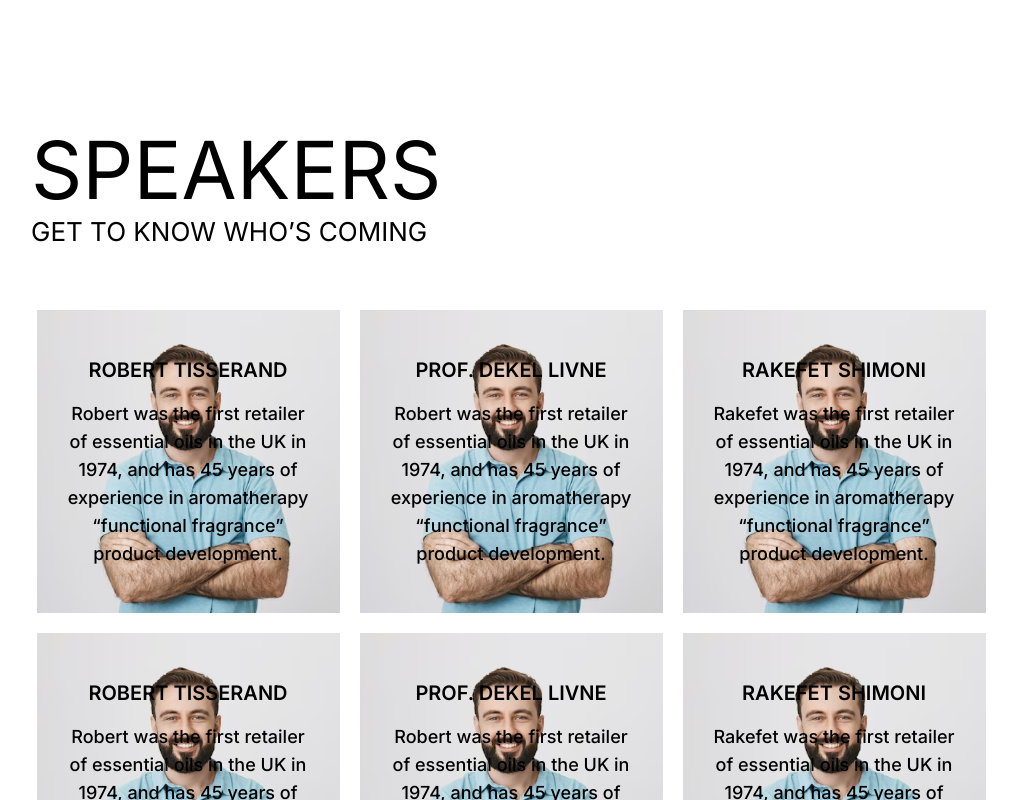
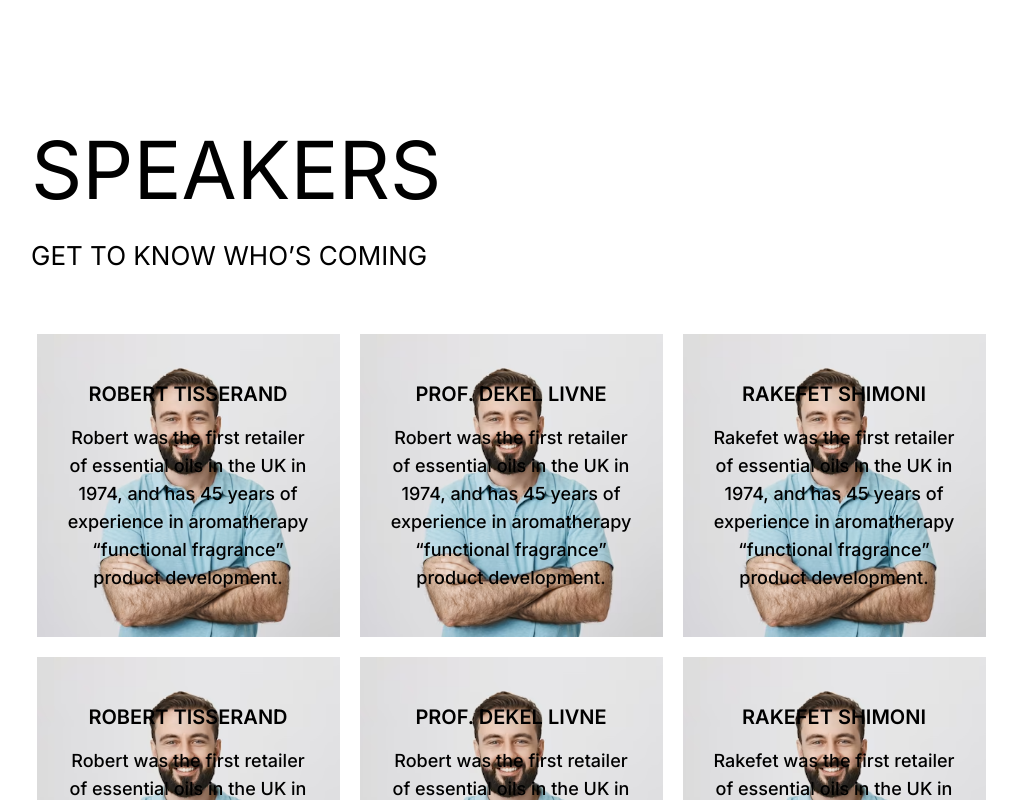
Before and after one commit to Michalgordon/Botanica, a React (Vite) app: page / in a window 1280 px wide. Shown: the part 1100-1900 px from the top of the page, without its empty margins (129-1146 px from the left). Built offline with nearby package versions, Linux system fonts and the light colour scheme.

Commit message:
allow customization of sectionHeader using children

```diff
--- a/src/components/SectionHeader.jsx
+++ b/src/components/SectionHeader.jsx
@@ -1,7 +1,7 @@
 import PropTypes from "prop-types";
-function SectionHeader({ header, subHeader = "" }) {
+function SectionHeader({ header, subHeader = "", className, children }) {
   return (
-    <header className="flex flex-col gap-2">
+    <header className={`flex flex-col gap-2 lg:gap-8 ${className}`}>
       <h1 className=" text-4.5xl md:text-7.5xl leading-none uppercase">
         {header}
       </h1>
@@ -10,6 +10,13 @@ function SectionHeader({ header, subHeader = "" }) {
       ) : (
         ""
       )}
+      <div
+        className={`text-xl md:text-2.5xl uppercase ${
+          children ? "" : "hidden"
+        }`}
+      >
+        {children}
+      </div>
     </header>
   );
 }
@@ -17,6 +24,8 @@ function SectionHeader({ header, subHeader = "" }) {
 SectionHeader.propTypes = {
   header: PropTypes.string.isRequired,
   subHeader: PropTypes.string,
+  children: PropTypes.node,
+  className: PropTypes.string,
 };
 
 export default SectionHeader;
```
